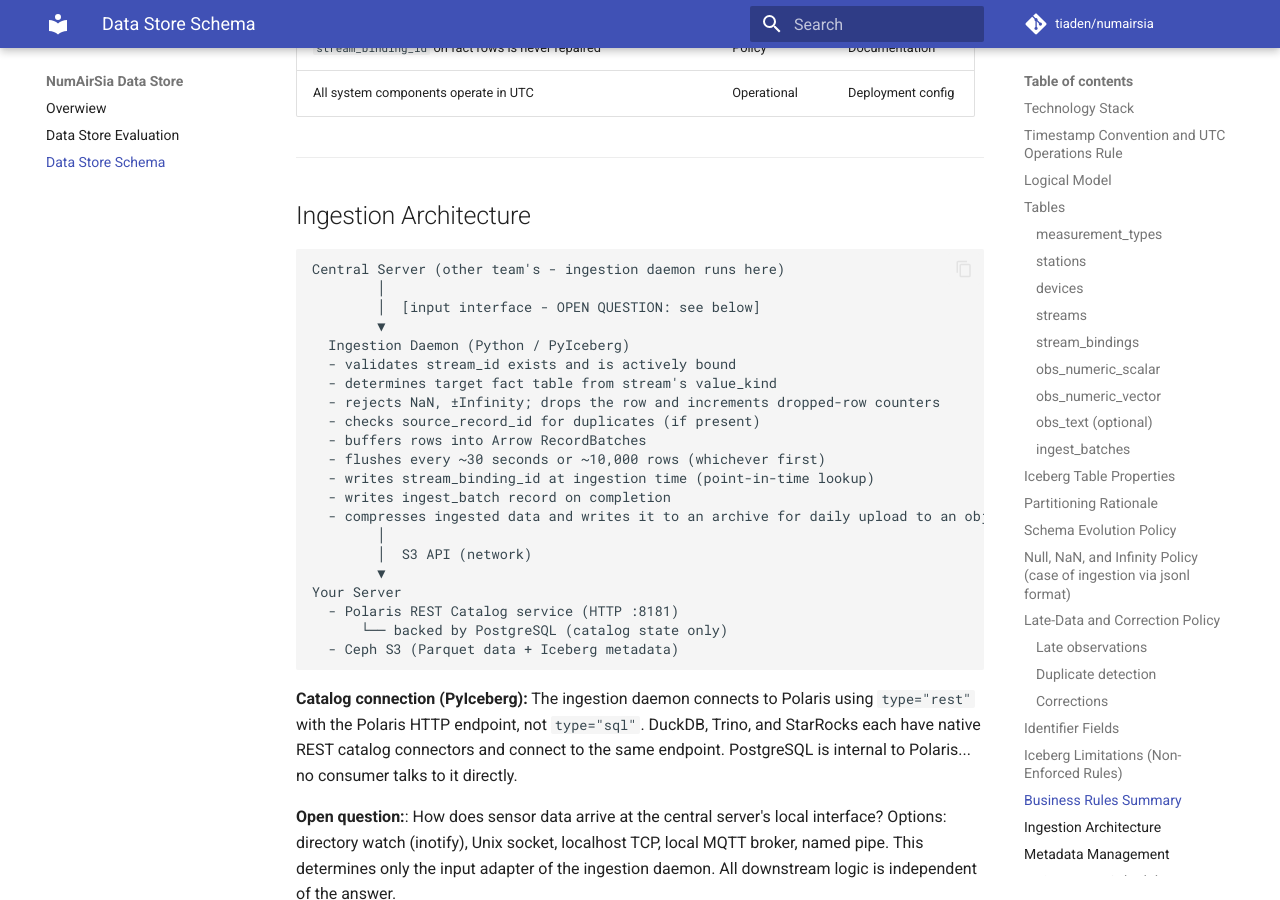
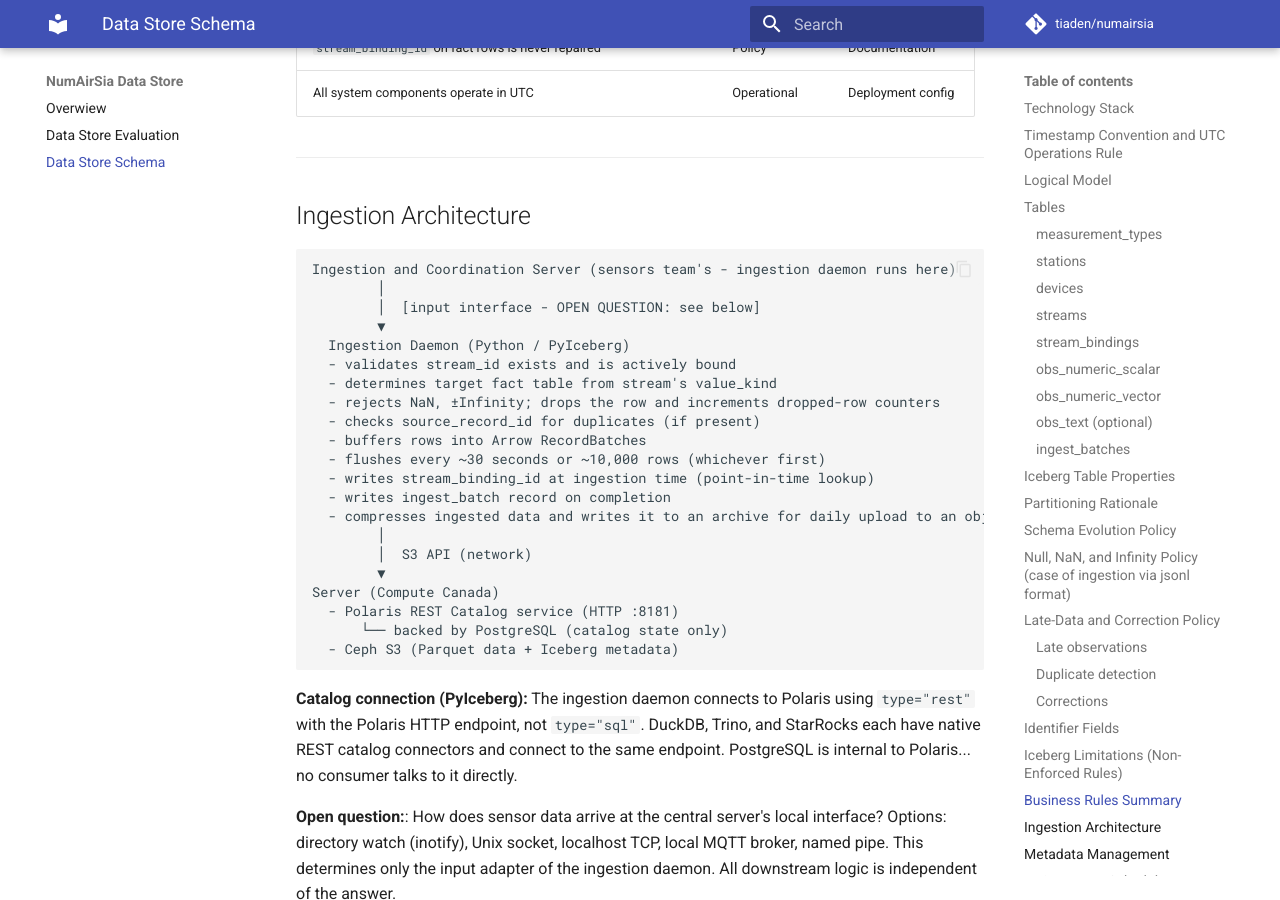
Before and after one commit to tiaden/numairsia, an MkDocs documentation site: the page built from docs/datastore-schema.md, in a window 1280 px wide and 900 px high, scrolled down 11881 px. Built offline with MkDocs 1.6.1 and Material for MkDocs 9.7.7, drawn with Linux system fonts in a browser that asks for light colours; comment, search, counter and statistics services are not loaded; some of the changed text lies outside the part shown.

Commit message:
- add small edits to the datastore schema document

````diff
--- a/docs/datastore-schema.md
+++ b/docs/datastore-schema.md
@@ -52,7 +52,7 @@ Any writer or query session that operates in a local timezone can produce incorr
 ```text
 measurement_types   stations
       │                │
-      └──────┬──────── ┘
+      └──────┬─────────┘
              │
           streams ──────── stream_bindings ──── devices (sensors)
              │
@@ -403,7 +403,7 @@ Iceberg does not enforce relational constraints. The following rules must be enf
 ## Ingestion Architecture
 
 ``` text
-Central Server (other team's - ingestion daemon runs here)
+Ingestion and Coordination Server (sensors team's - ingestion daemon runs here)
         │
         │  [input interface - OPEN QUESTION: see below]
         ▼
@@ -420,7 +420,7 @@ Central Server (other team's - ingestion daemon runs here)
         │
         │  S3 API (network)
         ▼
-Your Server
+Server (Compute Canada)
   - Polaris REST Catalog service (HTTP :8181)
       └── backed by PostgreSQL (catalog state only)
   - Ceph S3 (Parquet data + Iceberg metadata)
````
